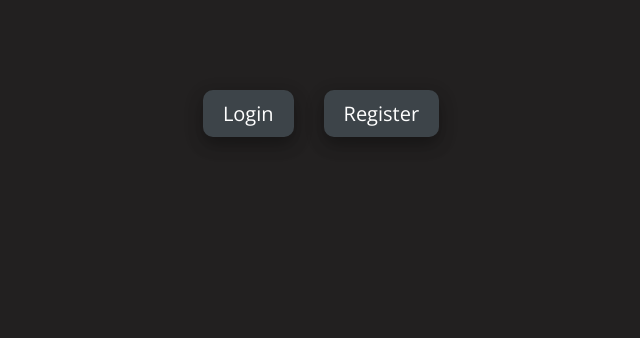
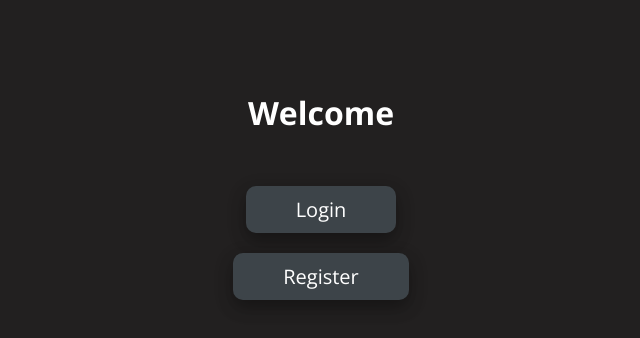
Before and after one commit to josephwehby/InvestmentTracker, a React (Vite) app in the folder Frontend/: page / in a window 1280 px wide. Shown: the top 338 px of the page, without its empty margins (319-959 px from the left). Built offline with nearby package versions, Linux system fonts and the light colour scheme.

Commit message:
added function to check if passwords match when registering. also added error display if they do not match

```diff
--- a/Frontend/src/components/Login.tsx
+++ b/Frontend/src/components/Login.tsx
@@ -32,7 +32,7 @@ function Login() {
       localStorage.setItem("accessToken", data);
       navigate("/portfolio");
     } catch (error) {
-      console.error("[!] Error logging in: " + error);
+      setError("A network error has occured.");
     }
   }
 
@@ -58,7 +58,7 @@ function Login() {
         </div>
       </form>
       <div className="error">
-        { error && <div className="error-msg">{error}</div> }
+        { error && <div className="error-msg" style={{color: 'red'}}>{error}</div> }
       </div>
     </div>
   );
--- a/Frontend/src/components/RegisterBox.tsx
+++ b/Frontend/src/components/RegisterBox.tsx
@@ -5,6 +5,7 @@ function Register() {
   const [username, setUsername] = useState("");
   const [password, setPassword] = useState("");
   const [check, setCheck] = useState("");
+  const [error, setError] = useState("");
 
   async function registerCreds() {
     // make fetch api call to add new user
@@ -12,7 +13,20 @@ function Register() {
 
   function handleSubmit(e: React.FormEvent<HTMLFormElement>){
     e.preventDefault();
+    if (!checkMatching()) {
+      return;
+    }
+
     registerCreds();
+  }
+
+  function checkMatching() {
+    if (password == check ) {
+      setError("");
+      return true;
+    }
+    setError("Passwords do not match!");
+    return false;
   }
 
   function handleUsername(e: ChangeEvent<HTMLInputElement>) { setUsername(e.target.value); }
@@ -35,6 +49,9 @@ function Register() {
           <input id="register-btn" type="submit" value="Register" />
         </div>
       </form>
+      <div className="error">
+        { error && <div className="error-msg" style={{color : "red"}}>{error}</div>}
+      </div>
     </div>
   );
 }
--- a/Frontend/src/pages/Home.tsx
+++ b/Frontend/src/pages/Home.tsx
@@ -5,6 +5,9 @@ function Home() {
   return(
 
     <div className="home-page">
+      <div className="message">
+        <h1>Welcome</h1>
+      </div>
       <div className="login-link">
         <Link to="/login" className="link-group">Login</Link>
       </div>
--- a/Frontend/src/stylesheets/Home.css
+++ b/Frontend/src/stylesheets/Home.css
@@ -1,16 +1,24 @@
 @import url('https://fonts.googleapis.com/css2?family=Open+Sans:ital,wght@0,300..800;1,300..800&family=Roboto:ital,wght@0,100;0,300;0,400;0,500;0,700;0,900;1,100;1,300;1,400;1,500;1,700;1,900&display=swap');
 
 .home-page {
-  margin-top: 100px;
+  margin-top: 70px;
   display: flex;
-  flex-direction: row;
-  gap: 30px;
+  flex-direction: column;
+  gap: 40px;
   justify-content: center;
   align-items: center;
+  color: white;
+  font-family: "Open Sans";
+}
+
+.message {
+  text-align: center;
+  padding: 0;
+  margin: 0;
 }
 
 .link-group {
-  padding: 10px 20px;
+  padding: 10px 50px;
   font-size: 20px;
   font-family: "Open Sans";
   color: white;
--- a/Frontend/src/stylesheets/Login.css
+++ b/Frontend/src/stylesheets/Login.css
@@ -4,6 +4,9 @@
   width: 220px;
   font: 14px;
   display: flex;
+  flex-direction: column;
+  align-items: center;
+  gap: 40px;
   background-color: #2a3338;
   box-shadow: 0 8px 16px 0 rgba(0,0,0,0.2), 0 6px 20px 0 rgba(0,0,0,0.19);
   border-radius: 5px;
--- a/Frontend/src/stylesheets/Register.css
+++ b/Frontend/src/stylesheets/Register.css
@@ -4,6 +4,9 @@
   width: 220px;
   font: 14px;
   display: flex;
+  flex-direction: column;
+  align-items: center;
+  gap: 20px;
   background-color: #2a3338;
   box-shadow: 0 8px 16px 0 rgba(0,0,0,0.2), 0 6px 20px 0 rgba(0,0,0,0.19);
   border-radius: 5px;
```
Also changed, not shown: 2 other files (tests, documents, lock files or other folders).
